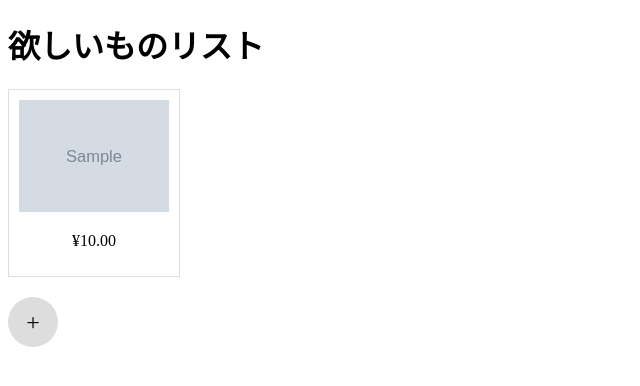
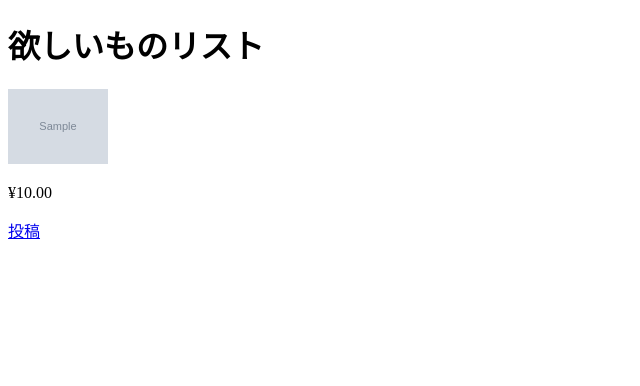
Before and after one commit to gdgdbaby21/Baby-Closet, a Django app: page /wishlist/ in a window 1280 px wide. Shown: the top 386 px of the page, without its empty margins (0-640 px from the left). Run offline with Django 5.2, Linux system fonts and the light colour scheme; tables that the repository leaves empty hold one stand-in row (values such as "Sample post"); grey boxes marked "Sample" are stand-in pictures.

Commit message:
欲しいものリストの作成

```diff
--- a/app/templates/wishlist.html
+++ b/app/templates/wishlist.html
@@ -1,52 +1,21 @@
 <!DOCTYPE html>
-<html>
+<html lang="ja">
 <head>
+    <meta charset="UTF-8">
     <title>欲しいものリスト</title>
-    <style>
-        .wishlist-container {
-            display: flex;
-            flex-wrap: wrap;
-            gap: 20px;
-        }
-        .wishlist-item {
-            border: 1px solid #ddd;
-            padding: 10px;
-            width: 150px;
-            text-align: center;
-        }
-        .wishlist-item img {
-            max-width: 100%;
-            height: auto;
-        }
-        .add-button {
-            font-size: 24px;
-            display: flex;
-            align-items: center;
-            justify-content: center;
-            width: 50px;
-            height: 50px;
-            border-radius: 50%;
-            background-color: #ddd;
-            text-decoration: none;
-            color: black;
-            margin-top: 20px;
-        }
-    </style>
 </head>
 <body>
     <h1>欲しいものリスト</h1>
-    <div class="wishlist-container">
+    <div>
         {% for item in items %}
-        <div class="wishlist-item">
-            {% if item.image %}
-                <img src="{{ item.image.url }}" alt="{{ item.brand }}">
-            {% else %}
-                <div>Image</div>
-            {% endif %}
-            <p>¥{{ item.price }}</p>
-        </div>
+            <div>
+                <a href="{% url 'wishlist_detail' item.id %}">
+                    <img src="{{ item.image.url }}" alt="Wishlist Item Image" style="width:100px;">
+                </a>
+                <p>¥{{ item.price }}</p>
+            </div>
         {% endfor %}
     </div>
-    <a href="{% url 'add_to_wishlist' %}" class="add-button">+</a>
+    <a href="{% url 'wishlist_create' %}">投稿</a>
 </body>
 </html>
--- a/app/views.py
+++ b/app/views.py
@@ -1,4 +1,131 @@
-from django.shortcuts import render, redirect
+# from django.shortcuts import render, redirect, get_object_or_404
+# from django.views import View
+# from app.forms import SignupForm, LoginForm
+# from django.contrib.auth import login
+# from django.contrib.auth.mixins import LoginRequiredMixin
+# from django.contrib.auth.decorators import login_required
+# from .models import UserProfile, WishlistItem
+# from .forms import UserProfileForm, WishlistItemForm
+
+
+
+
+# class PortfolioView(View):
+#     def get(self, request):
+#         return render(request, "portfolio.html")
+
+# class SignupView(View):
+#     def get(self, request):
+#         form = SignupForm()
+#         return render(request, "signup.html", context={
+#             "form":form
+#         })
+#     def post(self, request):
+#         print(request.POST)
+#         form = SignupForm(request.POST)
+#         if form.is_valid():
+#             user = form.save()
+#             login(request, user)
+#             return redirect("home")
+#         return render(request, "signup.html", context={
+#             "form": form
+#         })
+
+# class LoginView(View):
+#     def get(self, request):
+#         return render(request, "login.html")
+#     def post(self, request):
+#         print(request.POST)
+#         form = LoginForm(request.POST)
+#         if form.is_valid():
+#             login(request, form.user)
+#             return redirect("home")
+#         return render(request, "login.html", context={
+#             "form": form
+#         })
+
+
+# class HomeView(LoginRequiredMixin, View):
+#     def get(self, request):
+#         return render(request, "home.html")
+
+
+# class ProfileView(View):
+#     def get(self, request):
+#         return render(request, "profile.html")
+
+
+# class WishlistView(View):
+#     def get(self, request):
+#         items = WishlistItem.objects.all()
+#         return render(request, "wishlist.html", {"items": items})
+
+
+# class ClothesView(View):
+#     def get(self, request):
+#         return render(request, "clothes.html")
+
+
+# class LogoutView(View):
+#     def get(self, request):
+#         return render(request, "login.html")
+
+
+# class EditProfileView(LoginRequiredMixin, View):
+#     def get(self, request):
+#         user_profile, created = UserProfile.objects.get_or_create(ユーザー=request.user)
+#         form = UserProfileForm(instance=user_profile)
+#         return render(request, "edit_profile.html", {"from": form})
+
+
+#     def post(self, request):
+#         user_profile, created = UserProfile.objects.get_or_create(ユーザー=request.user)
+#         form = UserProfileForm(request.POST, request.FILES, instance=user_profile)
+#         if form.is_valid():
+#             form.save()
+#             return redirect("profile")  # プロフィール表示ページにリダイレクト
+#         return render(request, "edit_profile.html", {"form": form})
+
+
+
+# @login_required
+# def edit_profile(request):
+#     user_profile, created = UserProfile.objects.get_or_create(ユーザー=request.user)
+
+#     if request.method == 'POST':
+#         form = UserProfileForm(request.POST, request.FILES, instance=user_profile)
+#         if form.is_valid():
+#             form.save()
+#             return redirect('profile')  #プロフィール表示ページにリダイレクト
+#     else:
+#         form = UserProfileForm(instance=user_profile)
+
+#     return render(request, 'edit_profile.html', {'form': form})
+
+
+# @login_required
+# def profile(request):
+#     user_profile, created = UserProfile.objects.get_or_create(ユーザー=request.user)
+#     return render(request, 'profile.html', {'profile': user_profile})
+
+
+# def wishlist_detail(request, item_id):
+#     item = get_object_or_404(WishlistItem, id=item_id)
+#     return render(request, 'wishlist_detail.html', {'item': item})
+
+
+# def wishlist_create(request):
+#     if request.method == 'POST':
+#         form = WishlistItemForm(request.POST, request.FILES)
+#         if form.is_valid():
+#             form.save()
+#             return redirect('wishlist_list')
+#     else:
+#         form = WishlistItemForm()
+#     return render(request, 'wishlist_create.html', {'form': form})
+
+
+from django.shortcuts import render, redirect, get_object_or_404
 from django.views import View
 from app.forms import SignupForm, LoginForm
 from django.contrib.auth import login
@@ -6,9 +133,6 @@ from django.contrib.auth.mixins import LoginRequiredMixin
 from django.contrib.auth.decorators import login_required
 from .models import UserProfile, WishlistItem
 from .forms import UserProfileForm, WishlistItemForm
-
-
-
 
 class PortfolioView(View):
     def get(self, request):
@@ -18,10 +142,10 @@ class SignupView(View):
     def get(self, request):
         form = SignupForm()
         return render(request, "signup.html", context={
-            "form":form
+            "form": form
         })
+
     def post(self, request):
-        print(request.POST)
         form = SignupForm(request.POST)
         if form.is_valid():
             user = form.save()
@@ -33,9 +157,12 @@ class SignupView(View):
 
 class LoginView(View):
     def get(self, request):
-        return render(request, "login.html")
+        form = LoginForm()
+        return render(request, "login.html", context={
+            "form": form
+        })
+
     def post(self, request):
-        print(request.POST)
         form = LoginForm(request.POST)
         if form.is_valid():
             login(request, form.user)
@@ -44,84 +171,73 @@ class LoginView(View):
             "form": form
         })
 
-
 class HomeView(LoginRequiredMixin, View):
     def get(self, request):
         return render(request, "home.html")
 
-
 class ProfileView(View):
     def get(self, request):
         return render(request, "profile.html")
-
 
 class WishlistView(View):
     def get(self, request):
         items = WishlistItem.objects.all()
         return render(request, "wishlist.html", {"items": items})
 
-
 class ClothesView(View):
     def get(self, request):
         return render(request, "clothes.html")
-
 
 class LogoutView(View):
     def get(self, request):
         return render(request, "login.html")
 
-
-class Edit_profileView(LoginRequiredMixin, View):
+class EditProfileView(LoginRequiredMixin, View):
     def get(self, request):
-        user_profile, created = UserProfile.objects.get_or_create(ユーザー=request.user)
+        user_profile, created = UserProfile.objects.get_or_create(user=request.user)
         form = UserProfileForm(instance=user_profile)
-        return render(request, "edit_profile.html", {"from": form})
-
+        return render(request, "edit_profile.html", {"form": form})
 
     def post(self, request):
-        user_profile, created = UserProfile.objects.get_or_create(ユーザー=request.user)
+        user_profile, created = UserProfile.objects.get_or_create(user=request.user)
         form = UserProfileForm(request.POST, request.FILES, instance=user_profile)
         if form.is_valid():
             form.save()
-            return redirect("profile")  # プロフィール表示ページにリダイレクト
+            return redirect("profile")
         return render(request, "edit_profile.html", {"form": form})
 
-
+@login_required
+def wishlist_list(request):
+    items = WishlistItem.objects.all()
+    return render(request, "wishlist.html", {"items": items})
 
 @login_required
 def edit_profile(request):
-    user_profile, created = UserProfile.objects.get_or_create(ユーザー=request.user)
-
+    user_profile, created = UserProfile.objects.get_or_create(user=request.user)
     if request.method == 'POST':
         form = UserProfileForm(request.POST, request.FILES, instance=user_profile)
         if form.is_valid():
             form.save()
-            return redirect('profile')  #プロフィール表示ページにリダイレクト
+            return redirect('profile')
     else:
         form = UserProfileForm(instance=user_profile)
-
     return render(request, 'edit_profile.html', {'form': form})
-
 
 @login_required
 def profile(request):
-    user_profile, created = UserProfile.objects.get_or_create(ユーザー=request.user)
+    user_profile, created = UserProfile.objects.get_or_create(user=request.user)
     return render(request, 'profile.html', {'profile': user_profile})
 
+def wishlist_detail(request, item_id):
+    item = get_object_or_404(WishlistItem, id=item_id)
+    return render(request, 'wishlist_detail.html', {'item': item})
 
-def wishlist_view(request):
-    items = WishlistItem.objects.all()  # 全てのWishlistItemを取得
-    return render(request, 'wishlist.html', {'items': items})
-
-
-class AddToWishlistView(View):
-    def get(self, request):
-        form = WishlistItemForm()
-        return render(request, 'add_to_wishlist.html', {'form': form})
-
-    def post(self, request):
+def wishlist_create(request):
+    if request.method == 'POST':
         form = WishlistItemForm(request.POST, request.FILES)
         if form.is_valid():
             form.save()
-            return redirect("wishlist")
-        return render(request, 'add_to_wishlist.html', {'form': form})
+            return redirect('wishlist_list')
+    else:
+        form = WishlistItemForm()
+    return render(request, 'wishlist_create.html', {'form': form})
--- a/babycloset/settings.py
+++ b/babycloset/settings.py
@@ -130,6 +130,3 @@ DEFAULT_AUTO_FIELD = 'django.db.models.BigAutoField'
 
 # settings.py
 LOGOUT_REDIRECT_URL = 'login'
-
-MEDIA_URL = '/media/'
-MEDIA_ROOT = BASE_DIR / 'media'
--- a/babycloset/urls.py
+++ b/babycloset/urls.py
@@ -14,11 +14,34 @@ Including another URLconf
     1. Import the include() function: from django.urls import include, path
     2. Add a URL to urlpatterns:  path('blog/', include('blog.urls'))
 """
+# from django.contrib import admin
+# from django.urls import path
+# from app.views import PortfolioView, SignupView, LoginView, HomeView, ProfileView, WishlistView, ClothesView, LogoutView, Edit_profileView
+# from django.contrib.auth import views as auth_views
+# from . import views
+
+
+# urlpatterns = [
+#     path('admin/', admin.site.urls),
+#     path('', PortfolioView.as_view(), name="portfolio"),
+#     path('signup/', SignupView.as_view(), name="signup"),
+#     path('login/', LoginView.as_view(), name="login"),
+#     path('home/', HomeView.as_view(), name="home"),
+#     path('profile/', ProfileView.as_view(), name="profile"),
+#     path('wishlist/', WishlistView.as_view(), name="wishlist"),
+#     path('clothes/', ClothesView.as_view(), name="clothes"),
+#     path('logout/', auth_views.LogoutView.as_view(), name="logout"),
+#     path('edit-profile/', Edit_profileView.as_view(), name='edit_profile'),
+#     path('', views.wishlist_list, name='wishlist_list'),
+#     path('item/<int:item_id>/', views.wishlist_detail, name='wishlist_detail'),
+#     path('create/', views.wishlist_create, name='wishlist_create'),
+# ]
+
+
 from django.contrib import admin
 from django.urls import path
-from app.views import PortfolioView, SignupView, LoginView, HomeView, ProfileView, WishlistView, ClothesView, LogoutView, Edit_profileView, AddToWishlistView
+from app.views import PortfolioView, SignupView, LoginView, HomeView, ProfileView, WishlistView, ClothesView, LogoutView, EditProfileView, wishlist_list, wishlist_detail, wishlist_create
 from django.contrib.auth import views as auth_views
-
 
 urlpatterns = [
     path('admin/', admin.site.urls),
@@ -30,6 +53,7 @@ urlpatterns = [
     path('wishlist/', WishlistView.as_view(), name="wishlist"),
     path('clothes/', ClothesView.as_view(), name="clothes"),
     path('logout/', auth_views.LogoutView.as_view(), name="logout"),
-    path('edit-profile/', Edit_profileView.as_view(), name='edit_profile'),
-    path('wishlist/add/', AddToWishlistView.as_view(), name='add_to_wishlist'),
+    path('edit-profile/', EditProfileView.as_view(), name='edit_profile'),
+    path('wishlist/item/<int:item_id>/', wishlist_detail, name='wishlist_detail'),
+    path('wishlist/create/', wishlist_create, name='wishlist_create'),
 ]
```
Also changed, not shown: app/forms.py (+3 -4 lines), app/models.py (+11 -12 lines), app/templates/add_to_wishlist.html (deleted, +0 -14 lines), app/templates/wishlist_create.html (added, +16 -0 lines), app/templates/wishlist_detail.html (added, +13 -0 lines), db.sqlite3.
